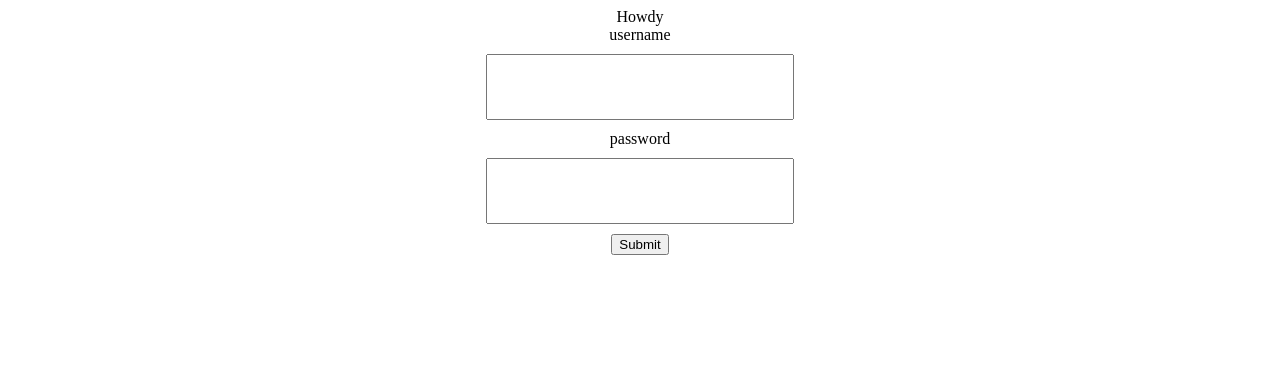
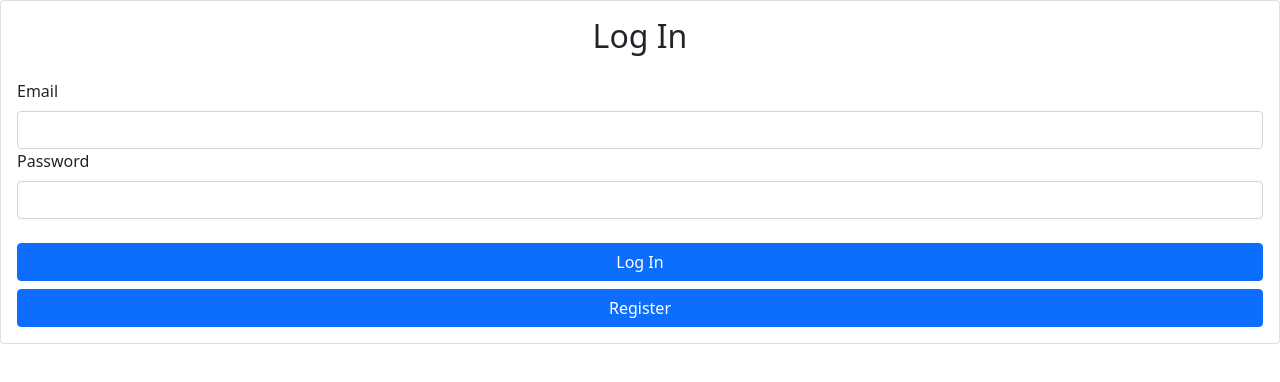
Before and after one commit to BunnyCorruption/dbproject, a React (Create React App) app in the folder client/: page / in a window 1280 px wide. Shown: the top 382 px of the page. Built offline with nearby package versions, Linux system fonts and the light colour scheme.

Commit message:
making things not look like hot garbage

```diff
--- a/client/package.json
+++ b/client/package.json
@@ -7,8 +7,11 @@
     "@testing-library/react": "^12.1.3",
     "@testing-library/user-event": "^13.5.0",
     "axios": "^0.26.0",
+    "bootstrap": "^5.1.3",
     "react": "^17.0.2",
+    "react-bootstrap": "^2.2.2",
     "react-dom": "^17.0.2",
+    "react-router-dom": "^6.2.2",
     "react-scripts": "5.0.0",
     "web-vitals": "^2.1.4"
   },
--- a/client/src/App.css
+++ /dev/null
@@ -1,16 +0,0 @@
-.App {
-  text-align: center;
-}
-
-.form{
-  display: flex;
-  flex-direction: column;
-  align-items: center;
-  justify-content: center;
-}
-
-.form input{
-  width: 300px;
-  height: 60px;
-  margin: 10px;
-}
--- a/client/src/App.js
+++ b/client/src/App.js
@@ -1,39 +1,12 @@
 import React, {useState} from "react";
-import './App.css';
-import Axios from 'axios';
+import { Container } from "react-bootstrap";
+import Login from "./pages/Login";
 
 function App() {
 
-  const [username, user] = useState("");
-  const [password, pass] = useState("");
+  return (
+    <Login />
 
-  const submitReview = () => {
-    console.log(username);
-    console.log(password);
-    Axios.post('http://localhost:3001/api/insert', {
-      usery: username,
-      passy: password,
-    }).then(()=>{
-      alert("succ");
-    })
-  };
-
-
-  return (
-    <div className="App">
-     Howdy
-      <div className='form'>
-        <label>username</label>
-      <input type="text" name="username" onChange={(e)=> {
-        user(e.target.value);
-      }}/>
-      <label>password</label>
-      <input type="text" name="password" onChange={(e)=> {
-        pass(e.target.value);
-       }}/>
-      </div>
-      <button onClick={submitReview}>Submit</button>
-    </div>
   );
 }
 
--- a/client/src/index.js
+++ b/client/src/index.js
@@ -1,8 +1,11 @@
 import React from 'react';
 import ReactDOM from 'react-dom';
 import App from './App';
+import 'bootstrap/dist/css/bootstrap.min.css'
 
 ReactDOM.render(
-    <App />,
+  <React.StrictMode>
+    <App />
+  </React.StrictMode>,
   document.getElementById('root')
 );
--- /dev/null
+++ b/client/src/pages/Login.js
@@ -0,0 +1,58 @@
+import React, {useState} from 'react';
+import { Card, Form, Button } from "react-bootstrap";
+import Axios from 'axios';
+
+
+export default function Login() {
+
+  const [username, user] = useState("");
+  const [password, pass] = useState("");
+
+  const submitReview = () => {
+    console.log(username);
+    console.log(password);
+    Axios.post('http://localhost:3001/api/insert', {
+      usery: username,
+      passy: password,
+    }).then(()=>{
+      alert("succ");
+    })
+  };
+
+
+  return (
+    <>
+        <Card>
+            <Card.Body>
+                <h2 className="text-center mb-4">Log In</h2>
+                <Form onSubmit={submitReview}>
+                    <Form.Group id="email">
+                        <Form.Label>Email</Form.Label>
+                        <Form.Control type="email" required />
+                    </Form.Group>
+                    <Form.Group id="password">
+                        <Form.Label>Password</Form.Label>
+                        <Form.Control type="password" required />
+                    </Form.Group>
+                    <Button className="w-100 mt-4" type="submit">Log In</Button>
+                    <Button className="w-100 mt-2" type="button" href="/register">Register</Button>
+                </Form>
+            </Card.Body>
+        </Card>
+    </>
+    // <div className="App">
+    //  Howdy
+    //   <div className='form'>
+    //     <label>username</label>
+    //   <input type="text" name="username" onChange={(e)=> {
+    //     user(e.target.value);
+    //   }}/>
+    //   <label>password</label>
+    //   <input type="text" name="password" onChange={(e)=> {
+    //     pass(e.target.value);
+    //    }}/>
+    //   </div>
+    //   <button onClick={submitReview}>Submit</button>
+    // </div>
+  );
+}
```
Also changed, not shown: client/src/pages/Home.js (added, +9 -0 lines), client/src/pages/Signup.js (added, +9 -0 lines), 1 other file (tests, documents, lock files or other folders).
